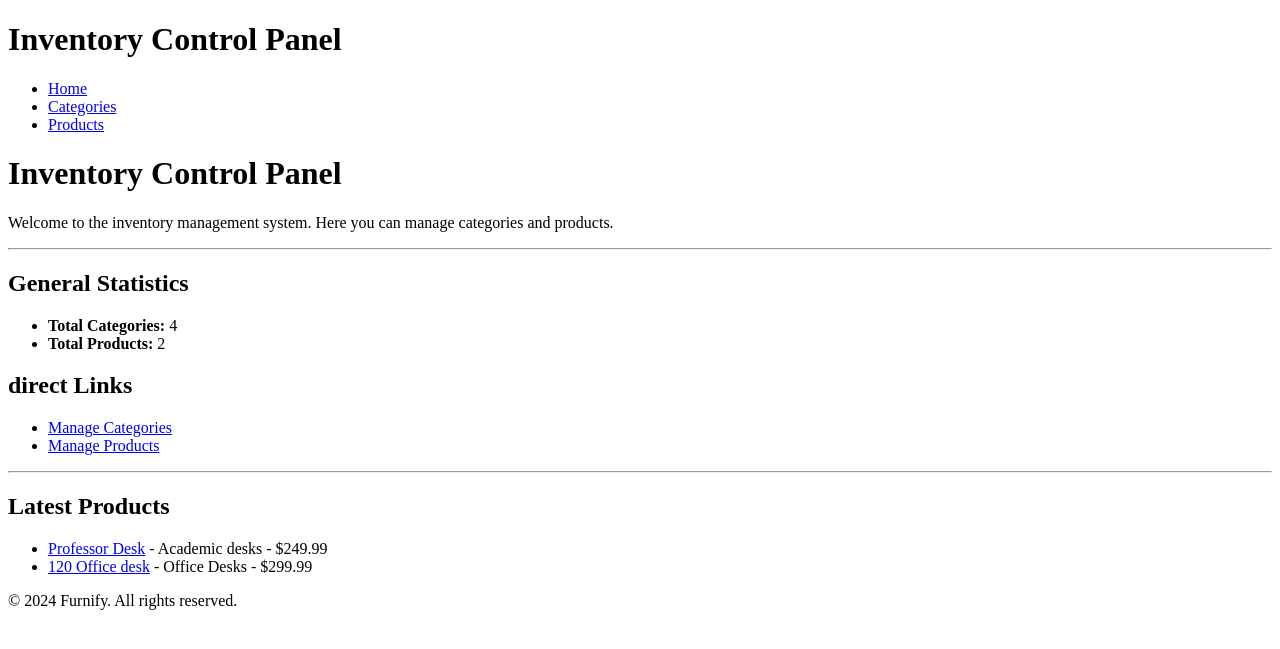
After one commit to JdanielGA/Furnify, a Django app: page /inventory/ in a window 1280 px wide. The commit adds this page. Shown: the top 649 px of the page. Run offline with Django 5.2, Linux system fonts and the light colour scheme; data comes from the database, SQL or seed files in the repository; both versions use the stored data as it was after the commit.

Commit message:
Index and navbar for inventory app were added

```diff
--- /dev/null
+++ b/apps/inventory/templates/inventory/inventory_home.html
@@ -0,0 +1,41 @@
+<!-- apps/templates/inventory/inventory_home.html -->
+{% extends 'base.html' %}
+
+{% block title %}Inventory Control Panel{% endblock %}
+
+{% block header %}Inventory Control Panel{% endblock %}
+
+{% block content %}
+<h1>Inventory Control Panel</h1>
+<p>Welcome to the inventory management system. Here you can manage categories and products.</p>
+
+<hr>
+
+<h2>General Statistics</h2>
+<ul>
+    <li><strong>Total Categories:</strong> {{ category_count }}</li>
+    <li><strong>Total Products:</strong> {{ product_count }}</li>
+</ul>
+
+<h2>direct Links</h2>
+<ul>
+    <li><a href="{% url 'inventory:category_list' %}">Manage Categories</a></li>
+    <li><a href="{% url 'inventory:product_list' %}">Manage Products</a></li>
+</ul>
+
+<hr>
+
+<h2>Latest Products</h2>
+{% if latest_products %}
+<ul>
+    {% for product in latest_products %}
+    <li>
+        <a href="{{ product.get_absolute_url }}">{{ product.name }}</a> - {{ product.category.name }} -
+        ${{ product.price }}
+    </li>
+    {% endfor %}
+</ul>
+{% else %}
+<p>No products available.</p>
+{% endif %}
+{% endblock %}
--- a/apps/inventory/urls.py
+++ b/apps/inventory/urls.py
@@ -6,6 +6,9 @@ from . import views
 app_name = 'inventory'
 
 urlpatterns = [
+    # Root URL
+    path('', views.InventoryHomeView.as_view(), name='inventory_home'),
+
     # Category URLs
     path('categories/add/', views.CategoryCreateView.as_view(), name='category_add'),
     path('categories/', views.CategoryListView.as_view(), name='category_list'),
--- a/apps/inventory/views.py
+++ b/apps/inventory/views.py
@@ -1,8 +1,19 @@
 # apps/inventory/views.py
-from django.views.generic import ListView, DetailView, CreateView, UpdateView, DeleteView
+from django.views.generic import TemplateView, ListView, DetailView, CreateView, UpdateView, DeleteView
 from .models import Category, Product
 from .forms import CategoryForm, ProductForm
 from django.urls import reverse_lazy
+
+# Home view for the inventory app
+class InventoryHomeView(TemplateView):
+    template_name = 'inventory/inventory_home.html'
+
+    def get_context_data(self, **kwargs):
+        context = super().get_context_data(**kwargs)
+        context['category_count'] = Category.objects.count()
+        context['product_count'] = Product.objects.count()
+        context['latest_products'] = Product.objects.order_by('-created_at')[:5]
+        return context
 
 # List view for categories
 class CategoryListView(ListView):
--- a/templates/base.html
+++ b/templates/base.html
@@ -1,6 +1,7 @@
 <!-- templates/base.html -->
 <!DOCTYPE html>
 <html lang="en">
+
 <head>
     <meta charset="UTF-8">
     <meta name="viewport" content="width=device-width, initial-scale=1.0">
@@ -8,6 +9,7 @@
         {% block title %}Furnify{% endblock %}
     </title>
 </head>
+
 <body>
     <div class="main-container">
         <header class="header">
@@ -15,6 +17,11 @@
                 {% block header %}Welcome to Furnify{% endblock %}
             </h1>
         </header>
+        <nav>
+            {% block nav %}
+            {% include 'partials/_navbar.html' %}
+            {% endblock %}
+        </nav>
         <main class="content">
             {% block content %}
             <!-- Default content can go here -->
@@ -27,4 +34,5 @@
         </footer>
     </div>
 </body>
+
 </html>
--- /dev/null
+++ b/templates/partials/_navbar.html
@@ -0,0 +1,7 @@
+<nav>
+    <ul>
+        <li><a href="{% url 'inventory:inventory_home' %}">Home</a></li>
+        <li><a href="{% url 'inventory:category_list' %}">Categories</a></li>
+        <li><a href="{% url 'inventory:product_list' %}">Products</a></li>
+    </ul>
+</nav>
```
Also changed, not shown: db.sqlite3.
